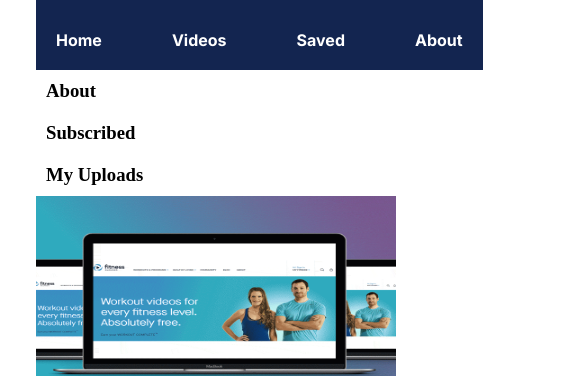
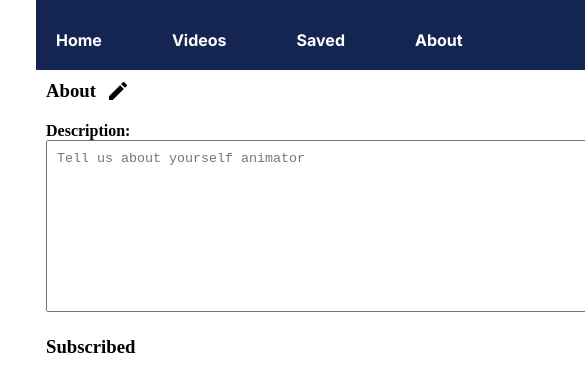
Before and after one commit to mgacrama211176/capstone-2, a React (Vite) app in the folder frontend/: page /profile/1 in a window 390 px wide. Shown: the part 398-774 px from the top of the page, 585 px wide, since content can reach past the window. Built offline with nearby package versions, Linux system fonts and the light colour scheme.

Commit message:
bit of fixes on media queries

```diff
--- a/frontend/src/media.jsx
+++ b/frontend/src/media.jsx
@@ -12,14 +12,14 @@ const size = {
 };
 
 export const device = {
-  mobileS: `(max-width: ${size.mobileS})`,
-  mobileM: `(min-width: ${size.mobileM})`,
-  mobileL: `(min-width: ${size.mobileL})`,
-  tablet: `(min-width: ${size.tablet})`,
-  laptop: `(min-width: ${size.laptop})`,
-  laptopL: `(min-width: ${size.laptopL})`,
-  desktop: `(min-width: ${size.desktop})`,
-  desktopL: `(min-width: ${size.desktopL})`,
+  mobileS: `(max-width: ${size.mobileS}) { ... }`,
+  mobileM: `(min-width: ${size.mobileM}) { ... }`,
+  mobileL: `(min-width: ${size.mobileL}) { ... }`,
+  tablet: `(min-width: ${size.tablet} and (max-width: 1023px)) { ... }`,
+  laptop: `(min-width: ${size.laptop} and (max-width: 1439px)) { ... }`,
+  laptopL: `(min-width: ${size.laptopL} and (max-width: 1919px)) { ... }`,
+  desktop: `(min-width: ${size.desktop}) { ... }`,
+  desktopL: `(min-width: ${size.desktopL}) { ... }`,
 };
 
 const media = () => {
--- a/frontend/src/pages/Profile.jsx
+++ b/frontend/src/pages/Profile.jsx
@@ -6,6 +6,7 @@ import Card from "../components/Card";
 
 //MUI
 import CameraAltIcon from "@mui/icons-material/CameraAlt";
+import EditIcon from "@mui/icons-material/Edit";
 
 const Container = styled.div`
   @import url("https://fonts.googleapis.com/css2?family=Inter&display=swap");
@@ -14,6 +15,8 @@ const Container = styled.div`
 const Wrapper = styled.div`
   background-color: ${({ theme }) => theme.bg};
 `;
+
+const Icons = styled.div``;
 
 const Banner = styled.div`
   max-width: 100vw;
@@ -67,6 +70,12 @@ const ProfilePhoto = styled.img`
   border-radius: 100%;
 `;
 
+const About = styled.div`
+  display: flex;
+  align-items: center;
+  cursor: pointer;
+`;
+
 const H1 = styled.h1`
   font-family: "Inter", sans-serif;
   color: white;
@@ -92,6 +101,15 @@ const H5 = styled.h5`
   color: ${({ theme }) => theme.profileSubs};
 `;
 
+const DescriptionContainer = styled.div`
+  padding: 10px;
+`;
+const Description = styled.h4``;
+
+const Textarea = styled.textarea`
+  padding: 10px;
+`;
+
 const ProfileLinks = styled.div`
   display: flex;
   gap: 70px;
@@ -101,7 +119,7 @@ const ProfileLinks = styled.div`
 const UploadWrapper = styled.div`
   display: flex;
   flex-wrap: wrap;
-  gap: 20px;
+  gap: 10px;
   max-width: 100vw;
 `;
 
@@ -128,7 +146,20 @@ const Profile = () => {
           <H4>About</H4>
         </ProfileLinks>
       </Wrapper>
-      <H3>About</H3>
+      <About>
+        <H3>About</H3>
+
+        <EditIcon />
+      </About>
+
+      <DescriptionContainer>
+        <Description>Description: </Description>
+        <Textarea
+          cols="100"
+          rows="10"
+          placeholder="Tell us about yourself animator"
+        ></Textarea>
+      </DescriptionContainer>
       <H3>Subscribed</H3>
 
       <H3>My Uploads</H3>
--- a/frontend/src/pages/Signin.jsx
+++ b/frontend/src/pages/Signin.jsx
@@ -28,8 +28,7 @@ const Container = styled.div`
 
   /* LAPTOP */
   @media ${device.laptop} {
-    margin: 0px;
-    margin: 40px 0px;
+    margin: 80px 0px;
   }
 `;
 
@@ -87,7 +86,7 @@ const Icons = styled.img`
 
   /* Mobile S */
   @media ${device.mobileS} {
-    max-width: 20%;
+    max-width: 10%;
   }
 `;
 
--- a/frontend/src/pages/Signup.jsx
+++ b/frontend/src/pages/Signup.jsx
@@ -26,12 +26,12 @@ const Container = styled.div`
   display: flex;
   align-items: center;
   justify-content: center;
-  height: calc(50h - 56px);
+  height: calc(100vh - 56px);
   color: ${({ theme }) => theme.titleColor};
   font-family: "Roboto", sans-serif;
   margin: 40px 0px;
 
-  /* LAPTOP Desktop */
+  /*  Desktop */
   @media ${device.desktop} {
     height: calc(100vh - 56px);
   }
@@ -41,7 +41,7 @@ const Container = styled.div`
   }
   /* LAPTOP */
   @media ${device.laptop} {
-    height: calc(100vh - 56px);
+    margin: 80px 0px;
   }
 
   /* Tablet */
@@ -120,9 +120,15 @@ const IconsContainer = styled.div`
 const Icons = styled.img`
   max-width: 5%;
   cursor: pointer;
+
   /* Mobile S */
   @media ${device.mobileS} {
     max-width: 15%;
+  }
+
+  /* LAPTOP L */
+  @media ${device.laptopL} {
+    max-width: 10%;
   }
 `;
 
```
